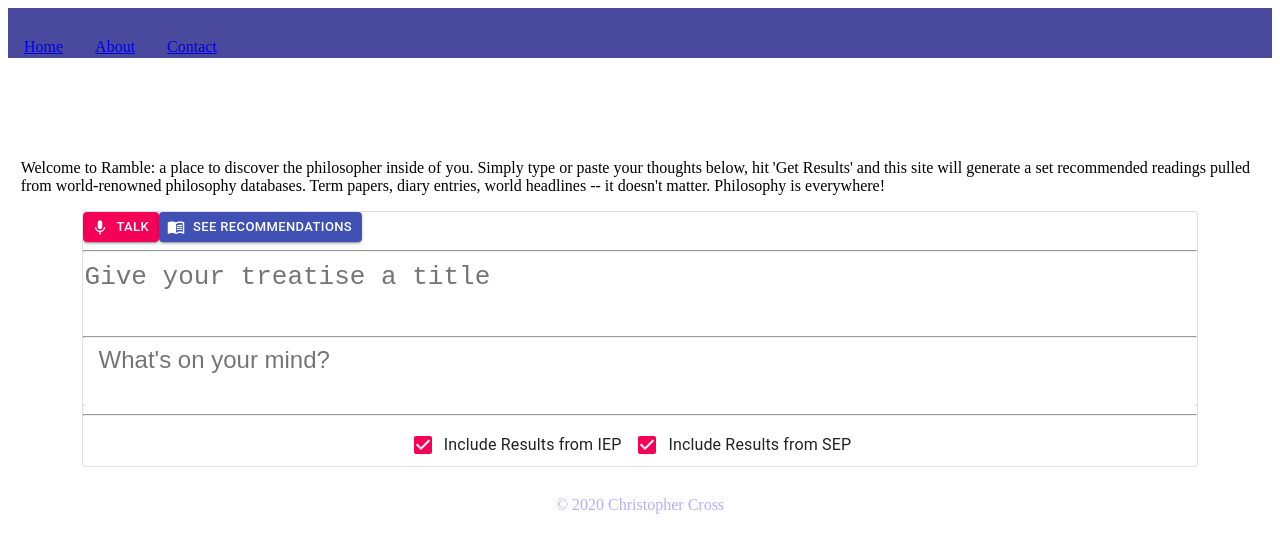
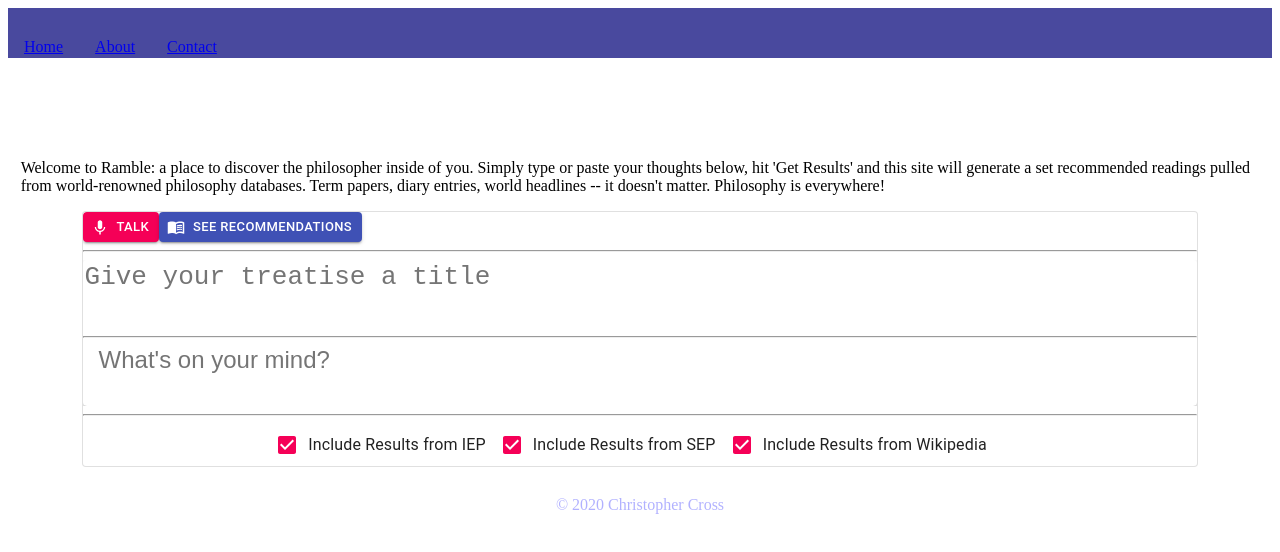
Before and after one commit to ChrxsCrxss/ramble, a React (Create React App) app in the folder frontend/: page / in a window 1280 px wide. Shown: the top 552 px of the page. Built offline with nearby package versions, Linux system fonts and the light colour scheme.

Commit message:
add ui support for scraping wikipedia

```diff
--- a/frontend/src/components/UI/Checkboxes/Checkboxes.js
+++ b/frontend/src/components/UI/Checkboxes/Checkboxes.js
@@ -11,6 +11,7 @@ const Checkboxes = (props) => {
     const [scrapeaTargets, setScrapeTargets] = useState({
         includeIEP: true,
         includeSEP: true,
+        includeWiki: true
     });
 
     const handleChange = (event) => {
@@ -25,7 +26,7 @@ const Checkboxes = (props) => {
 
     return (
         <React.Fragment>
-        <hr/>
+            <hr />
             <FormGroup row className={classes.CheckBoxContainer}>
                 <FormControlLabel
                     control={
@@ -47,6 +48,16 @@ const Checkboxes = (props) => {
                     }
                     label="Include Results from SEP"
                 />
+                <FormControlLabel
+                    control={
+                        <Checkbox
+                            checked={props.scrapeList.includeWiki}
+                            onChange={(event) => props.onCheck({ name: event.target.name })}
+                            name="includeWiki"
+                        />
+                    }
+                    label="Include Results from Wikipedia"
+                />
             </FormGroup>
         </React.Fragment>
 
--- a/frontend/src/containers/DraftDeck/DraftDeckControls/DrafDeckControls.js
+++ b/frontend/src/containers/DraftDeck/DraftDeckControls/DrafDeckControls.js
@@ -13,9 +13,6 @@ import MenuBookIcon from '@material-ui/icons/MenuBook';
 
 const draftDeckControls = (props) => {
 
-    const gotoMindMap = () => {
-        props.history.push('/thoughtTree');
-    }
 
     return (
 
--- a/frontend/src/store/reducer.js
+++ b/frontend/src/store/reducer.js
@@ -9,6 +9,7 @@ const initialState = {
     scrapeList: {
         includeIEP: true,
         includeSEP: true,
+        includeWiki: true
     },
     recommendatinos: []
 };
```
